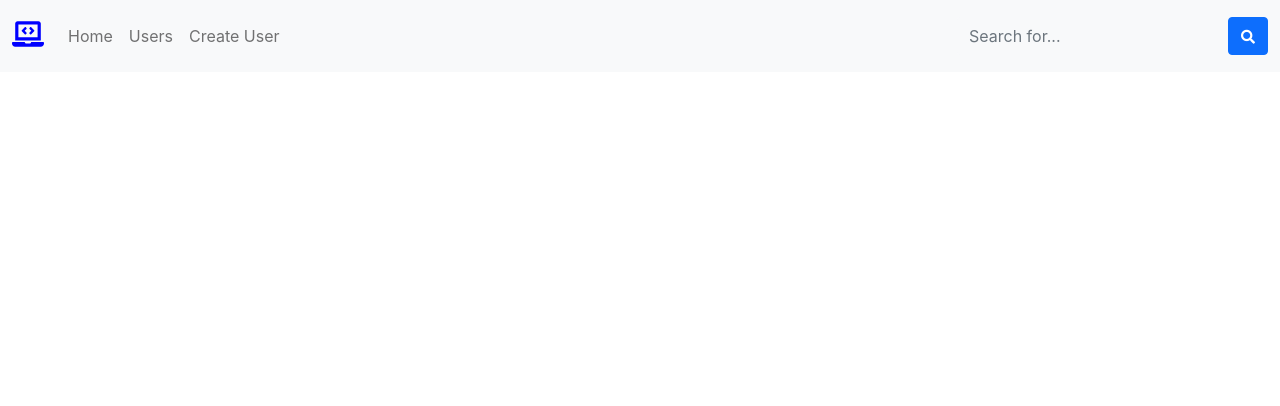
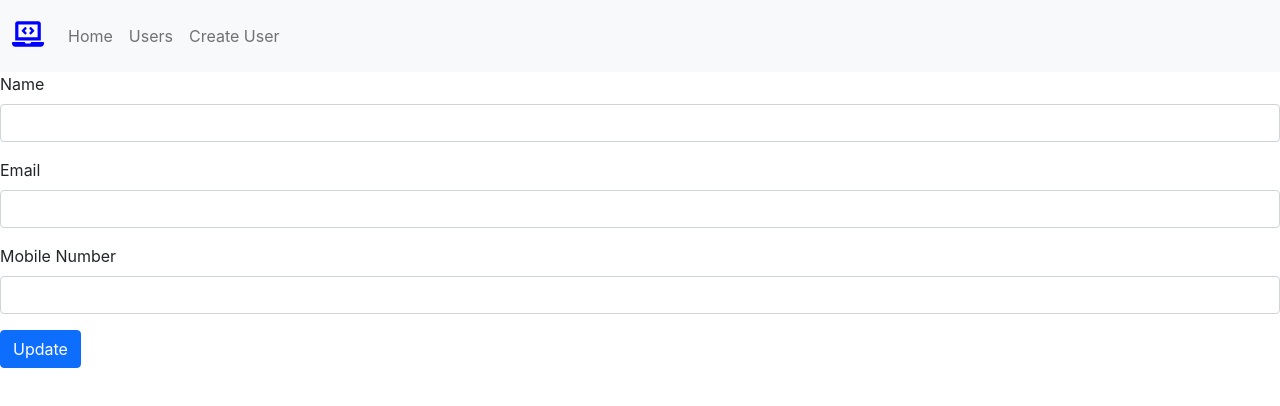
Before and after one commit to santhosh8857/CRUD, a React (Create React App) app: page /user/edit-user/1 in a window 1280 px wide. Shown: the top 406 px of the page. Built offline with nearby package versions, Linux system fonts and the light colour scheme; no server answers.

Commit message:
added put

```diff
--- a/src/components/Dashboard.js
+++ b/src/components/Dashboard.js
@@ -4,6 +4,44 @@ const Dashboard = () => {
   return (
     <div className="text-center text-primary">
       <h3>Dashboard Component</h3>
+      <div style={{ marginTop: "10%" }}>
+        <span
+          className="display-1 text-danger"
+          style={{
+            fontSize: "150px",
+            fontFamily: "sans-serif",
+          }}
+        >
+          C
+        </span>
+        <span
+          className="display-1 text-primary"
+          style={{
+            fontSize: "150px",
+            fontFamily: "sans-serif",
+          }}
+        >
+          R
+        </span>
+        <span
+          className="display-1 text-warning"
+          style={{
+            fontSize: "150px",
+            fontFamily: "sans-serif",
+          }}
+        >
+          U
+        </span>
+        <span
+          className="display-1 text-success"
+          style={{
+            fontSize: "150px",
+            fontFamily: "sans-serif",
+          }}
+        >
+          D
+        </span>
+      </div>
     </div>
   );
 };
--- /dev/null
+++ b/src/components/EditUser.js
@@ -0,0 +1,85 @@
+import axios from "axios";
+import React, { useEffect, useState } from "react";
+import { useParams } from "react-router";
+import { Button, Form, FormGroup, Input, Label } from "reactstrap";
+import { useHistory } from "react-router";
+
+const EditUser = ({ apiURL }) => {
+  const { id } = useParams();
+
+  const history = useHistory();
+  const [userDetails, setUserDetails] = useState({
+    name: "",
+    email_id: "",
+    mobile_no: "",
+    id: "",
+  });
+
+  const { name, email_id, mobile_no } = userDetails;
+
+  useEffect(() => {
+    fetch(`${apiURL}/${id}`)
+      .then((resp) => resp.json())
+      .then((data) => setUserDetails(data))
+      .catch((err) => console.log(err));
+  }, []);
+
+  const handleSubmit = (e) => {
+    userDetails.id = id;
+    axios
+      .put(`${apiURL}/${id}`, userDetails)
+      .then((resp) => alert("User details updated!!!"))
+      .catch((err) => console.log(err));
+
+    history.push("/users");
+    e.preventDefault();
+  };
+
+  const handleChange = (e) => {
+    e.preventDefault();
+    setUserDetails({ ...userDetails, [e.target.name]: e.target.value });
+  };
+  return (
+    <>
+      <Form onSubmit={handleSubmit}>
+        <FormGroup>
+          <Label>Name</Label>
+          <Input
+            type="text"
+            name="name"
+            id="name"
+            value={name}
+            onChange={handleChange}
+          />
+        </FormGroup>
+        <FormGroup>
+          <Label>Email</Label>
+          <Input
+            type="email"
+            name="email_id"
+            id="email_id"
+            value={email_id}
+            onChange={handleChange}
+          />
+        </FormGroup>
+        <FormGroup>
+          <Label>Mobile Number</Label>
+          <Input
+            type="tel"
+            name="mobile_no"
+            id="mobile_no"
+            value={mobile_no}
+            onChange={handleChange}
+          />
+        </FormGroup>
+        <FormGroup>
+          <Button color="primary" type="submit">
+            Update
+          </Button>
+        </FormGroup>
+      </Form>
+    </>
+  );
+};
+
+export default EditUser;
--- a/src/components/Users.js
+++ b/src/components/Users.js
@@ -33,6 +33,10 @@ const Users = ({ apiURL }) => {
         })
         .catch((err) => console.log(err));
     }
+  };
+
+  const editUser = (id) => {
+    history.push(`user/edit-user/${id}`);
   };
 
   return (
@@ -72,7 +76,14 @@ const Users = ({ apiURL }) => {
                   >
                     Delete
                   </button>
-                  <button className="btn btn-outline-warning">Update</button>
+                  <button
+                    className="btn btn-outline-warning"
+                    onClick={() => {
+                      editUser(user.id);
+                    }}
+                  >
+                    Update
+                  </button>
                 </td>
               </tr>
             );
--- a/src/index.js
+++ b/src/index.js
@@ -17,6 +17,7 @@ import Users from "./components/Users";
 import { IconContext } from "react-icons/lib";
 import Createuser from "./components/Createuser";
 import ViewUser from "./components/ViewUser";
+import EditUser from "./components/EditUser";
 
 let apiURL = "https://6188e783d0821900178d75f4.mockapi.io/api/v1/user";
 const routing = (
@@ -36,24 +37,6 @@ const routing = (
           <NavLink href="/users">Users</NavLink>
           <NavLink href="/create-user">Create User</NavLink>
         </Nav>
-        <NavbarText>
-          <form className="d-none d-sm-inline-block form-inline mr-auto ml-md-3 my-2 my-md-0 mw-100 navbar-search">
-            <div className="input-group">
-              <input
-                type="text"
-                className="form-control bg-light border-0 small"
-                placeholder="Search for..."
-                aria-label="Search"
-                aria-describedby="basic-addon2"
-              />
-              <div className="input-group-append">
-                <button className="btn btn-primary" type="button">
-                  <i className="fas fa-search fa-sm"></i>
-                </button>
-              </div>
-            </div>
-          </form>
-        </NavbarText>
       </Collapse>
     </Navbar>
     {/* To select the desired Route */}
@@ -69,6 +52,9 @@ const routing = (
       <Route exact path="/user/:id">
         <ViewUser apiURL={apiURL} />
       </Route>
+      <Route exact path="/user/edit-user/:id">
+        <EditUser apiURL={apiURL} />
+      </Route>
     </Switch>
   </BrowserRouter>
 );
```
